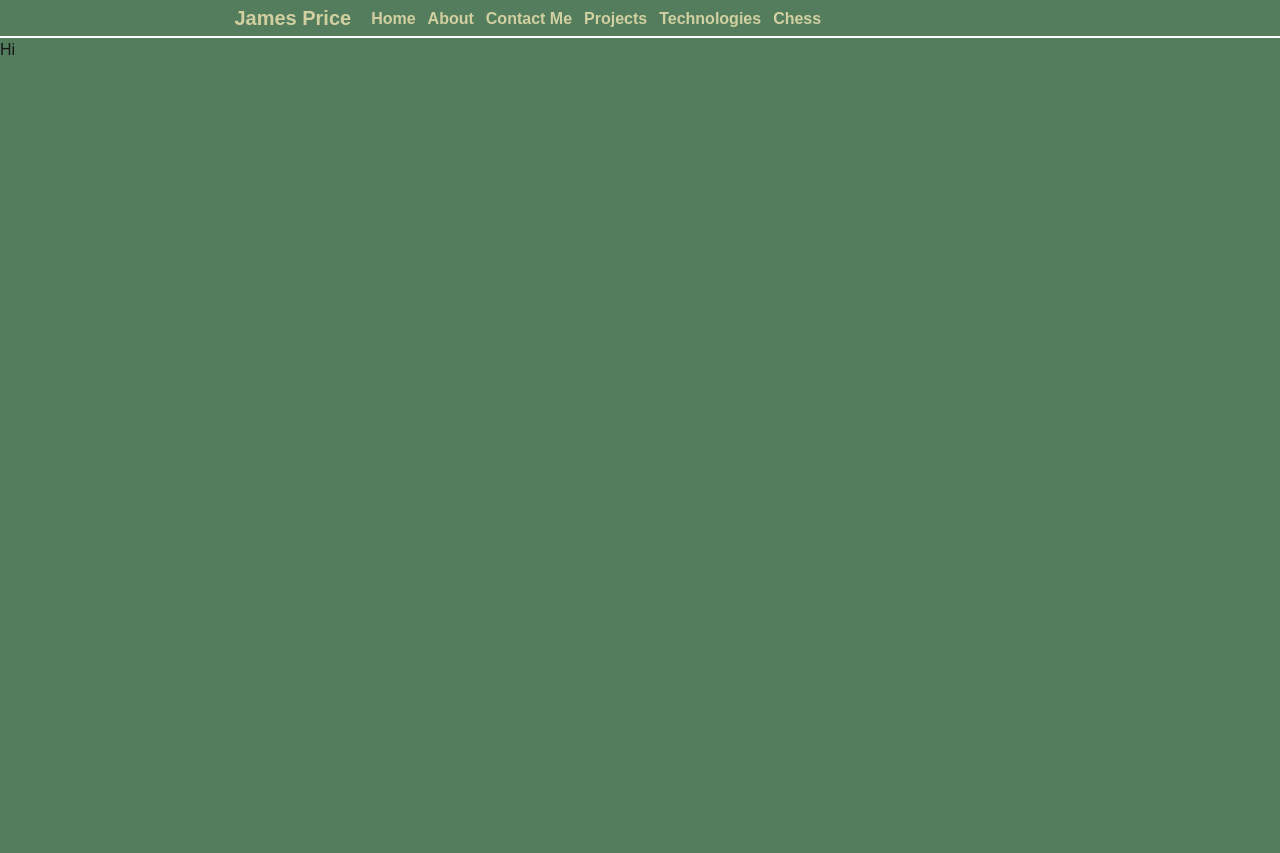
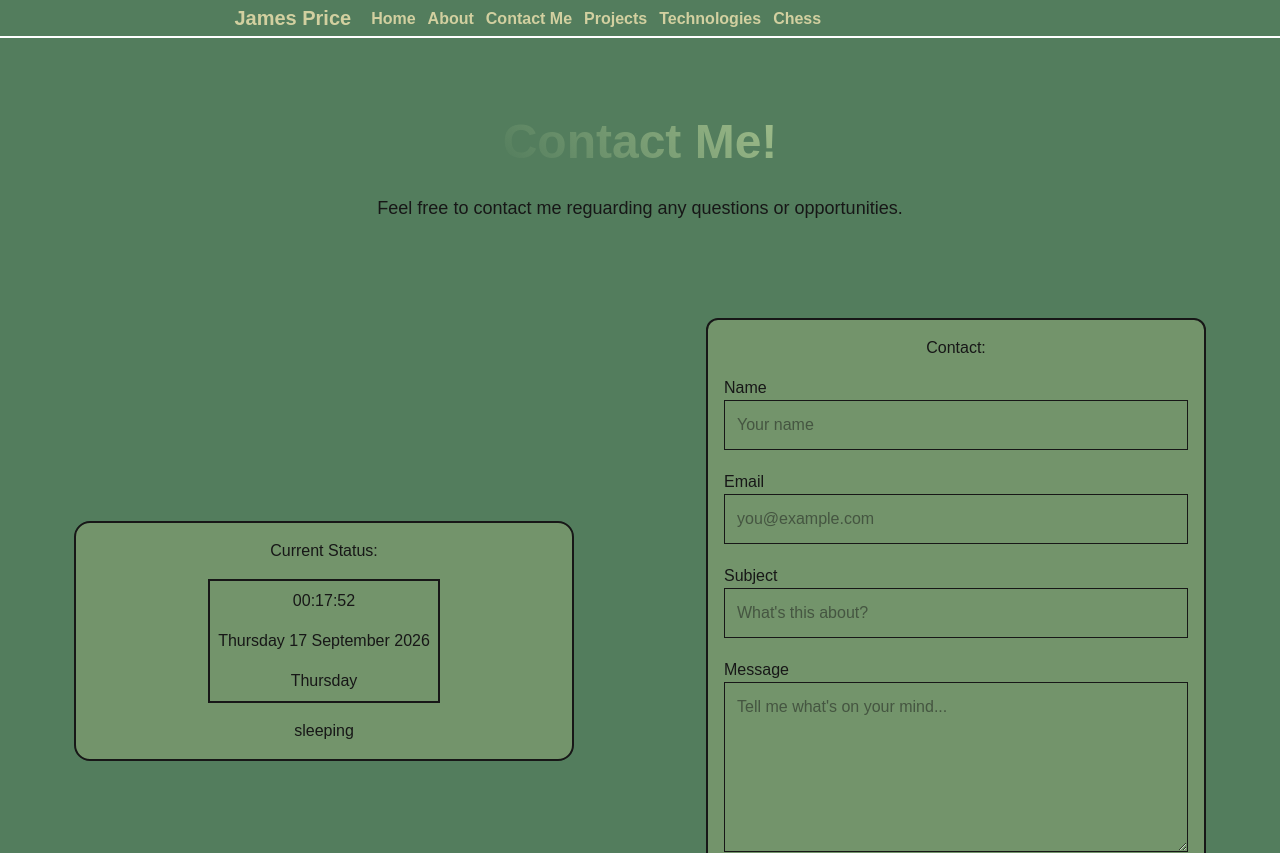
Before and after one commit to JumesP/Portfoliov3, a Next.js app: page /contact-me in a window 1280 px wide. Shown: the top 853 px of the page. Before the commit the page ends 800 px from the top, so only its background shows below. Built offline with nearby package versions, Linux system fonts and the light colour scheme.

Commit message:
contact me page

```diff
--- /dev/null
+++ b/src/app/api/contact/storeContact/route.ts
@@ -0,0 +1,38 @@
+import { NextRequest, NextResponse } from "next/server";
+import axios from "axios";
+import { config } from "@/config"
+
+/**
+ * Stores contact information to DynamoDB
+ */
+export async function POST(request: NextRequest) {
+    const body = await request.json();
+    const { name, email, subject, message } = body;
+
+    if (!name) {
+        return NextResponse.json({ error: "Missing name field" }, { status: 400 });
+    }
+
+    if (!email) {
+        return NextResponse.json({ error: "Missing email field" }, { status: 400 });
+    }
+
+    if (!message) {
+        return NextResponse.json({ error: "Missing message field" }, { status: 400 });
+    }
+
+    const API = `${config.contactMe}/storeContact`;
+
+    try {
+        const response = await axios.post(API, {
+            name,
+            email,
+            subject,
+            message
+        });
+        return NextResponse.json(response.data);
+    } catch (error) {
+        console.error("Error storing contact information:", error);
+        return NextResponse.json({ error: "Failed to store contact information" }, { status: 500 });
+    }
+}
--- /dev/null
+++ b/src/components/contact/Contact.tsx
@@ -0,0 +1,147 @@
+"use client"
+import React, {useState, useEffect } from 'react';
+
+
+import { FormEvent } from 'react';
+
+const Contact = () => {
+    const [loading, setLoading] = useState(false);
+    const [error, setError] = useState("");
+    const [success, setSuccess] = useState(false);
+
+    async function handleSubmit(e: React.FormEvent<HTMLFormElement>) {
+        e.preventDefault();
+
+        setLoading(true);
+        setError("");
+        setSuccess(false);
+
+        const form = e.currentTarget;
+        const formData = new FormData(form);
+
+        const data = {
+            name: formData.get("name"),
+            email: formData.get("email"),
+            subject: formData.get("subject"),
+            message: formData.get("message"),
+        };
+
+        try {
+            const response = await fetch("/api/contact/storeContact", {
+                method: "POST",
+                headers: {
+                    "Content-Type": "application/json",
+                },
+                body: JSON.stringify(data),
+            });
+
+            if (!response.ok) {
+                throw new Error("Failed to send message");
+            }
+
+            setSuccess(true);
+            form.reset();
+
+        } catch {
+            setError("Something went wrong. Please try again.");
+
+        } finally {
+            setLoading(false);
+        }
+    }
+
+    return (
+        <div className="flex flex-col items-center gap-4 w-[500px] h-fit p-4 m-4 border-2 bg-[#73946B] rounded-xl">
+            <h3>Contact:</h3>
+            <form
+                onSubmit={handleSubmit}
+                className="flex flex-col gap-5 w-full max-w-xl"
+            >
+
+                <div>
+                    <label htmlFor="name">
+                        Name
+                    </label>
+
+                    <input
+                        id="name"
+                        name="name"
+                        type="text"
+                        required
+                        placeholder="Your name"
+                        className="w-full border p-3"
+                    />
+                </div>
+
+                <div>
+                    <label htmlFor="email">
+                        Email
+                    </label>
+
+                    <input
+                        id="email"
+                        name="email"
+                        type="email"
+                        required
+                        placeholder="you@example.com"
+                        className="w-full border p-3"
+                    />
+                </div>
+
+                <div>
+                    <label htmlFor="subject">
+                        Subject
+                    </label>
+
+                    <input
+                        id="subject"
+                        name="subject"
+                        type="text"
+                        placeholder="What's this about?"
+                        className="w-full border p-3"
+                    />
+                </div>
+
+                <div>
+                    <label htmlFor="message">
+                        Message
+                    </label>
+
+                    <textarea
+                        id="message"
+                        name="message"
+                        required
+                        rows={6}
+                        placeholder="Tell me what's on your mind..."
+                        className="w-full border p-3"
+                    />
+                </div>
+
+                <button
+                    type="submit"
+                    disabled={loading}
+                    className="border p-3"
+                >
+                    {loading ? "Sending..." : "Send message"}
+                </button>
+
+                {success && (
+                    <p>
+                        Message sent successfully!
+                    </p>
+                )}
+
+                {error && (
+                    <p>
+                        {error}
+                    </p>
+                )}
+
+            </form>
+            <div>
+            </div>
+        </div>
+    )
+};
+
+export default Contact;
--- /dev/null
+++ b/src/components/current-status/CurrentStatus.tsx
@@ -0,0 +1,96 @@
+"use client"
+import React, {useState, useEffect } from 'react';
+
+const weekdays = ["monday", "tuesday", "wednesday", "thursday", "friday"];
+const weekend = ["saturday", "sunday"];
+
+
+const CurrentStatus = () => {
+    const [date, setDate] = useState(new Date());
+    const [status, setStatus] = useState("unknown");
+
+    useEffect(() => {
+        const interval = setInterval(() => {
+            setDate(new Date());
+        }, 1000);
+
+        return () => clearInterval(interval);
+    }, []);
+
+    useEffect(() => {
+        setStatus(currentStatus());
+
+        const interval = setInterval(() => {
+            setStatus(currentStatus());
+        }, 3600000);
+
+        return () => clearInterval(interval);
+    }, []);
+
+    const time = date.toLocaleTimeString("en-GB", {
+        timeZone: "Europe/London",
+        hour: "2-digit",
+        minute: "2-digit",
+        second: "2-digit",
+        hour12: false
+    });
+
+    const currentDate = date.toLocaleDateString("en-GB", {
+        timeZone: "Europe/London",
+        weekday: "long",
+        day: "numeric",
+        month: "long",
+        year: "numeric"
+    });
+
+    const weekDay = date.toLocaleDateString("en-GB", {
+        timeZone: "Europe/London",
+        weekday: "long"
+    });
+
+    const hour = Number(time.split(":")[0]);
+
+    const currentStatus = () => {
+        const isWeekday = weekdays.includes(weekDay.toLowerCase());
+        const isSleepingHours = hour < 8;
+        const isWorkingHours = hour >= 9 && hour < 18;
+        const isRelaxingHours = hour >= 18 && hour < 21;
+        const isRunningHours = hour >= 21 && hour < 22;
+
+        console.log(isWeekday);
+
+        if (isSleepingHours) {
+            return "sleeping";
+        }
+
+        if (isWeekday && isWorkingHours) {
+            return "working";
+        }
+
+        if (isWeekday && isRelaxingHours) {
+            return "relaxing";
+        }
+
+        if (isWeekday && isRunningHours) {
+            return "running";
+        }
+
+        return "coding";
+    }
+
+
+
+    return (
+        <div className="flex flex-col items-center gap-4 w-[500px] h-fit p-4 m-4 border-2 bg-[#73946B] rounded-2xl">
+            <h3>Current Status:</h3>
+            <div className="flex flex-col gap-4 items-center border-2 p-2"> {/*// current time in timezone*/}
+                <p>{time}</p><p>{currentDate}</p><p>{weekDay}</p>
+            </div>
+            <div>{/*what im currently doing... work, sleep, maybe current discord status or spotify song?*/}
+                {status}
+            </div>
+        </div>
+    )
+};
+
+export default CurrentStatus;
--- a/src/page/Contact-Me/ContactMe.tsx
+++ b/src/page/Contact-Me/ContactMe.tsx
@@ -1,10 +1,19 @@
+import CurrentStatus from "@/src/components/current-status/CurrentStatus";
+import Contact from "@/src/components/contact/Contact";
 
 
 const ContactMe = () => {
     return (
-        <div className="MainContent">
-            <div className="Content">
-                <p>Hi</p>
+        <div className="MainContent flex-1 flex flex-row justify-center w-full">
+            <div className="Content flex flex-col justify-center items-center gap-20 mt-20 w-full max-w-[1200px]">
+                <div className="flex flex-col gap-2 justify-center items-center">
+                    <h1 className="text-5xl font-bold mb-5">Contact Me!</h1>
+                    <p className="text-lg font-medium">Feel free to contact me reguarding any questions or opportunities.</p>
+                </div>
+                <div className="flex flex-row flex-wrap gap-[100px] w-full justify-center items-center mx-auto">
+                    <CurrentStatus />
+                    <Contact />
+                </div>
             </div>
         </div>
     )
```
